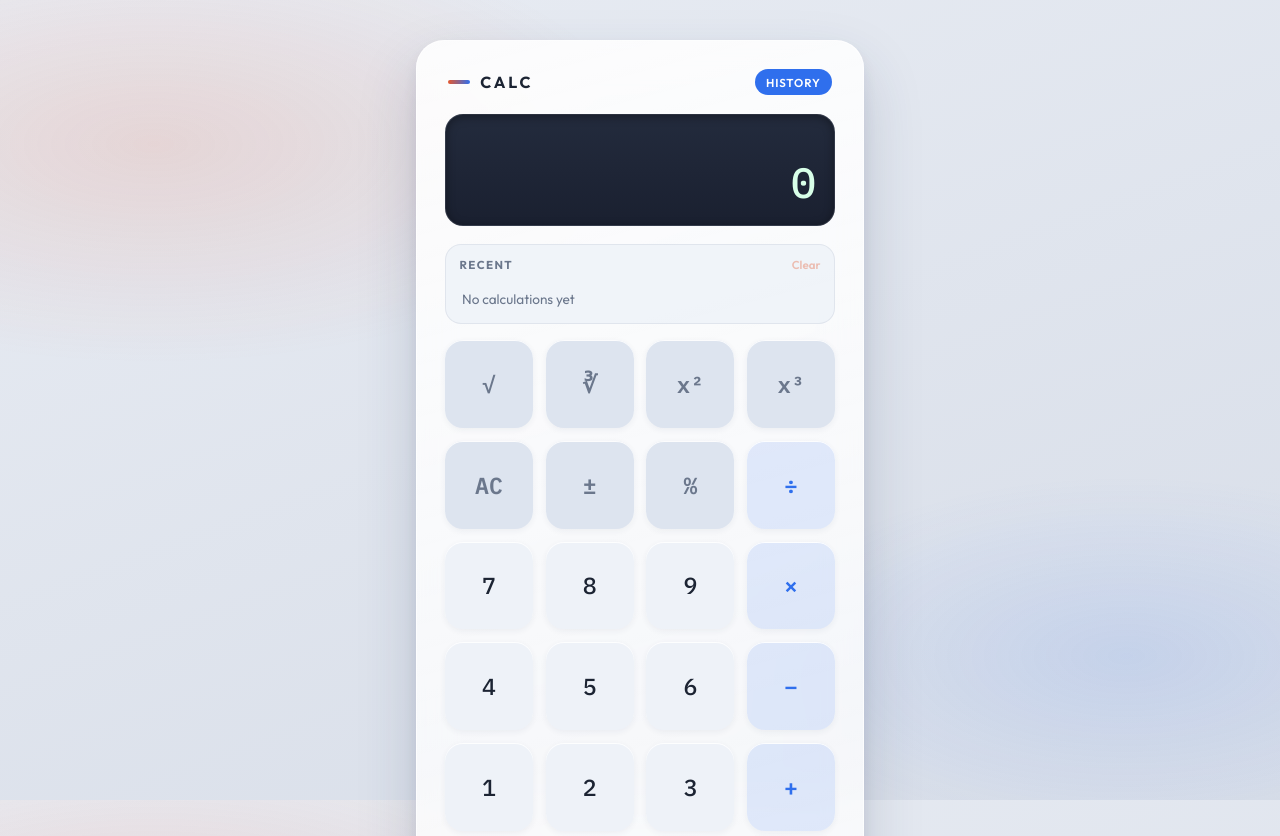
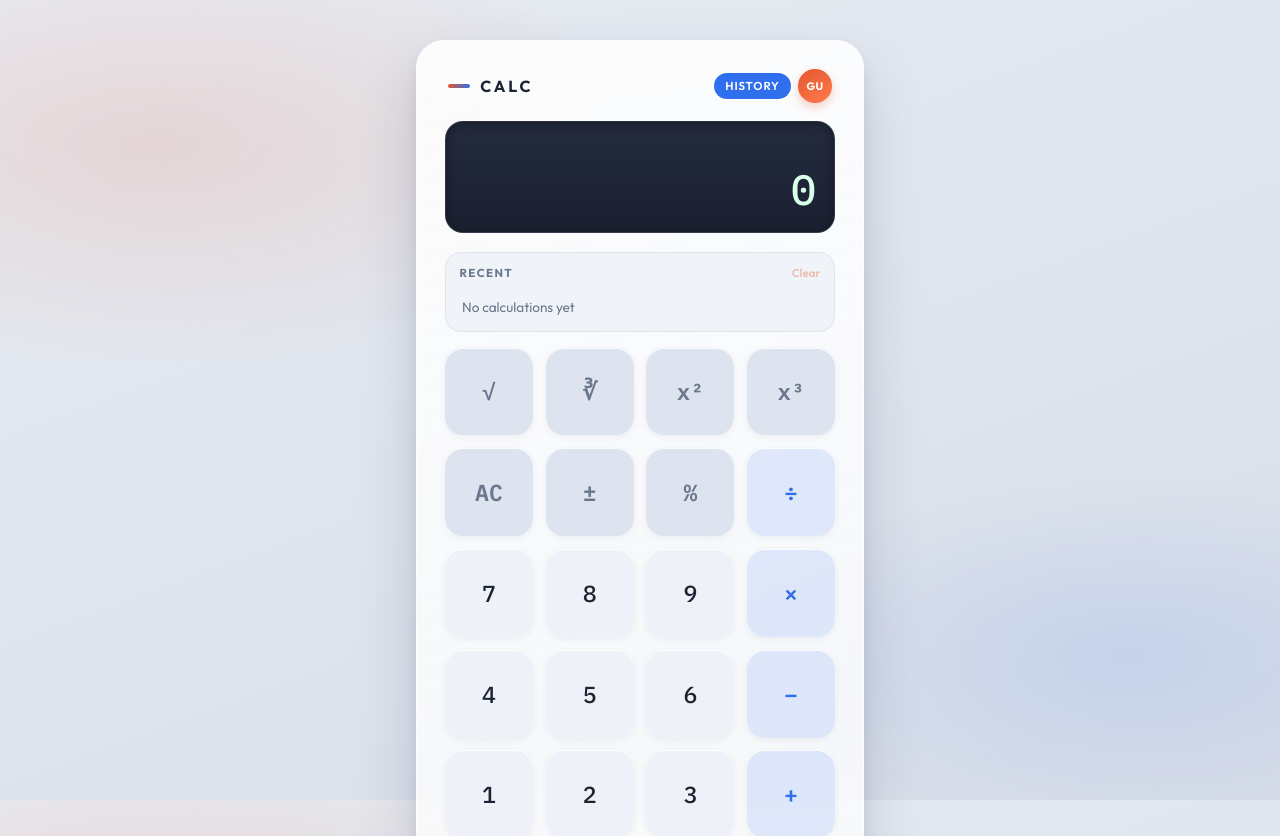
Before and after one commit to aimetrics88testing/Calculator_repo, a React (Vite) app: page / in a window 1280 px wide. Shown: the top 836 px of the page. Built offline with nearby package versions, Linux system fonts and the light colour scheme.

Commit message:
Add profile button and guest profile panel.
Co-authored-by: Cursor <cursoragent@cursor.com>

```diff
--- a/src/App.css
+++ b/src/App.css
@@ -42,7 +42,6 @@
 }
 
 .history-toggle {
-  margin-left: auto;
   padding: 0.35rem 0.7rem;
   border-radius: 999px;
   font-size: 0.72rem;
@@ -54,6 +53,13 @@
   transition: background 0.15s ease, color 0.15s ease;
 }
 
+.calculator__actions {
+  margin-left: auto;
+  display: flex;
+  align-items: center;
+  gap: 0.45rem;
+}
+
 .history-toggle:hover {
   color: var(--ink);
   background: #d2dae8;
@@ -62,6 +68,101 @@
 .history-toggle--active {
   color: #fff;
   background: var(--operator);
+}
+
+.profile-button {
+  width: 2.1rem;
+  height: 2.1rem;
+  border-radius: 50%;
+  display: grid;
+  place-items: center;
+  background: linear-gradient(145deg, var(--accent), #ff7a4d);
+  box-shadow: 0 4px 10px rgba(228, 87, 46, 0.28);
+  transition: transform 0.12s ease, box-shadow 0.15s ease;
+}
+
+.profile-button:hover {
+  transform: translateY(-1px);
+  box-shadow: 0 6px 14px rgba(228, 87, 46, 0.34);
+}
+
+.profile-button--active {
+  outline: 2px solid var(--operator);
+  outline-offset: 2px;
+}
+
+.profile-button__avatar {
+  font-size: 0.68rem;
+  font-weight: 700;
+  letter-spacing: 0.04em;
+  color: #fff;
+}
+
+.profile {
+  margin-bottom: 1rem;
+  padding: 0.9rem 0.95rem;
+  border-radius: 16px;
+  background: rgba(238, 242, 248, 0.85);
+  border: 1px solid rgba(40, 55, 90, 0.08);
+  animation: rise-in 0.35s cubic-bezier(0.22, 1, 0.36, 1) both;
+}
+
+.profile__identity {
+  display: flex;
+  align-items: center;
+  gap: 0.75rem;
+  margin-bottom: 0.85rem;
+}
+
+.profile__avatar {
+  width: 2.6rem;
+  height: 2.6rem;
+  border-radius: 50%;
+  display: grid;
+  place-items: center;
+  font-size: 0.8rem;
+  font-weight: 700;
+  color: #fff;
+  background: linear-gradient(145deg, var(--accent), #ff7a4d);
+}
+
+.profile__name {
+  font-size: 1rem;
+  font-weight: 650;
+  color: var(--ink);
+}
+
+.profile__handle {
+  font-size: 0.82rem;
+  color: var(--ink-muted);
+}
+
+.profile__stats {
+  display: grid;
+  grid-template-columns: 1fr 1fr;
+  gap: 0.55rem;
+}
+
+.profile__stat {
+  padding: 0.55rem 0.65rem;
+  border-radius: 12px;
+  background: rgba(255, 255, 255, 0.7);
+}
+
+.profile__stat dt {
+  font-size: 0.68rem;
+  font-weight: 650;
+  letter-spacing: 0.08em;
+  text-transform: uppercase;
+  color: var(--ink-muted);
+}
+
+.profile__stat dd {
+  margin-top: 0.2rem;
+  font-family: var(--font-display);
+  font-size: 1.05rem;
+  font-weight: 500;
+  color: var(--ink);
 }
 
 .history {
--- a/src/App.jsx
+++ b/src/App.jsx
@@ -58,6 +58,13 @@ export default function App() {
   const [expression, setExpression] = useState('')
   const [history, setHistory] = useState([])
   const [showHistory, setShowHistory] = useState(true)
+  const [showProfile, setShowProfile] = useState(false)
+
+  const profile = {
+    name: 'Guest User',
+    handle: '@guest',
+    initials: 'GU',
+  }
 
   const pushHistory = useCallback((expr, result) => {
     setHistory((current) => [
@@ -358,21 +365,65 @@ export default function App() {
         <header className="calculator__brand">
           <span className="calculator__mark" aria-hidden="true" />
           <h1 className="calculator__title">Calc</h1>
+          <div className="calculator__actions">
             <button
               type="button"
               className={`history-toggle${showHistory ? ' history-toggle--active' : ''}`}
-            onClick={() => setShowHistory((open) => !open)}
+              onClick={() => {
+                setShowHistory((open) => !open)
+                setShowProfile(false)
+              }}
               aria-expanded={showHistory}
               aria-controls="calc-history"
             >
               History
             </button>
+            <button
+              type="button"
+              className={`profile-button${showProfile ? ' profile-button--active' : ''}`}
+              onClick={() => {
+                setShowProfile((open) => !open)
+                setShowHistory(false)
+              }}
+              aria-expanded={showProfile}
+              aria-controls="calc-profile"
+              aria-label="Open profile"
+            >
+              <span className="profile-button__avatar" aria-hidden="true">
+                {profile.initials}
+              </span>
+            </button>
+          </div>
         </header>
 
         <div className="display" aria-live="polite">
           <p className="display__expression">{expression || '\u00A0'}</p>
           <p className={displayClass}>{formatDisplay(display)}</p>
         </div>
+
+        {showProfile && (
+          <section className="profile" id="calc-profile" aria-label="User profile">
+            <div className="profile__identity">
+              <span className="profile__avatar" aria-hidden="true">
+                {profile.initials}
+              </span>
+              <div>
+                <h2 className="profile__name">{profile.name}</h2>
+                <p className="profile__handle">{profile.handle}</p>
+              </div>
+            </div>
+            <dl className="profile__stats">
+              <div className="profile__stat">
+                <dt>Calculations</dt>
+                <dd>{history.length}</dd>
+              </div>
+              <div className="profile__stat">
+                <dt>Session</dt>
+                <dd>Local</dd>
+              </div>
+            </dl>
+          </section>
+        )}
 
         {showHistory && (
           <section className="history" id="calc-history" aria-label="Calculation history">
```
Lines whose indentation alone changed are shown as unchanged.
